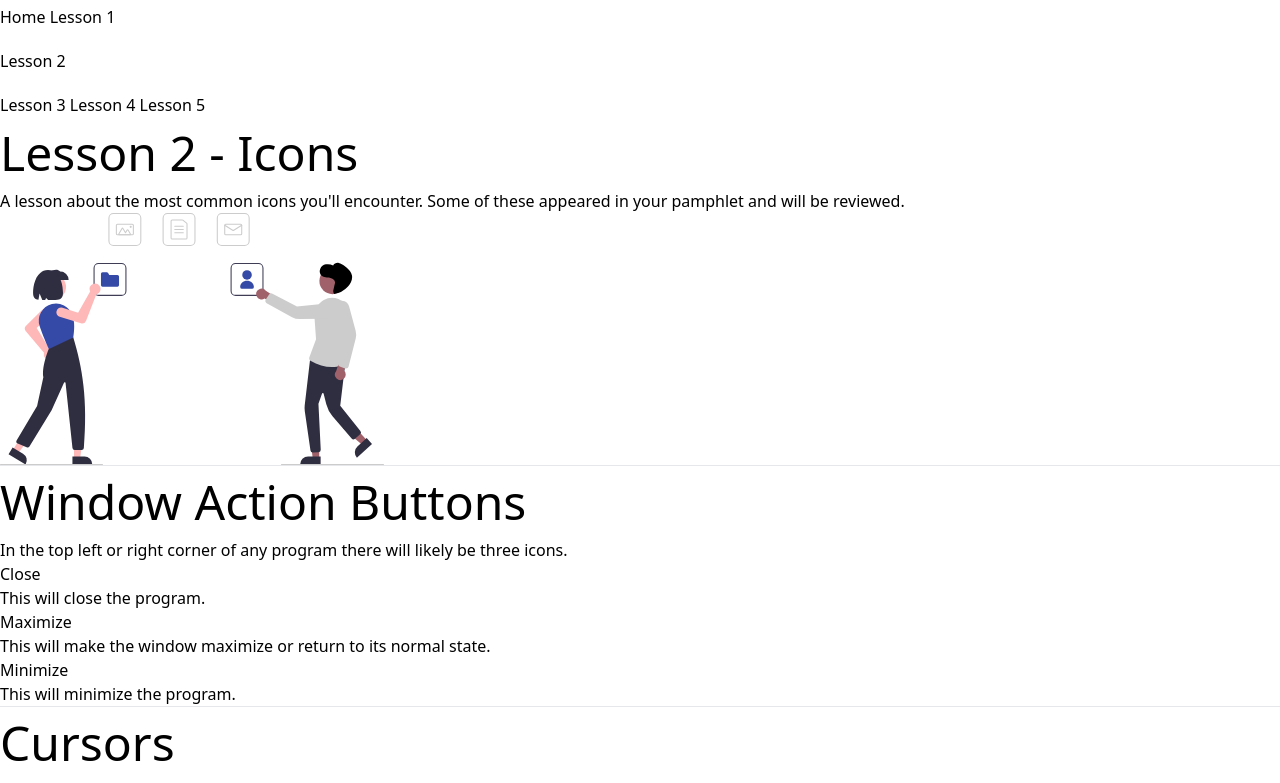
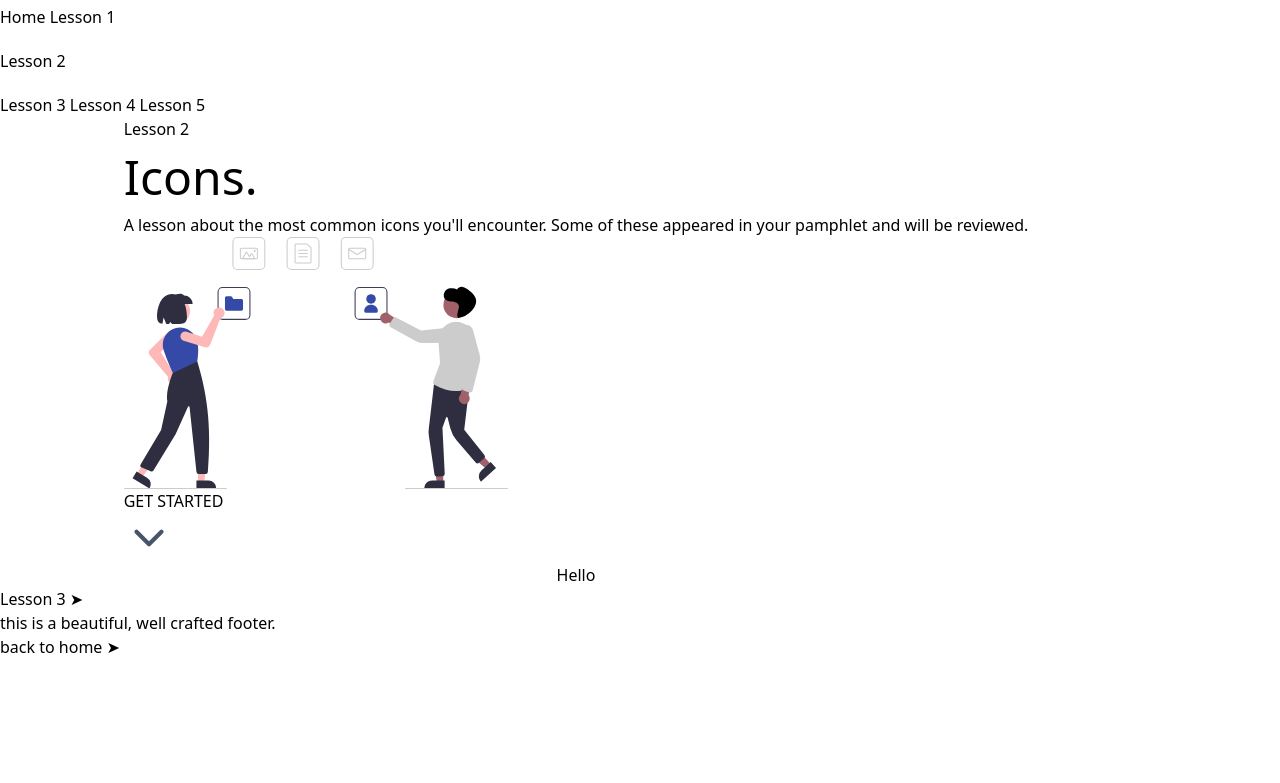
Before and after one commit to j-cleme/capstone_teaching-tech-lit, a SvelteKit app: page /icons in a window 1280 px wide. Shown: the part 491-1274 px from the top of the page. After the commit the page ends 1150 px from the top, so only its background shows below. Built offline with nearby package versions, Linux system fonts and the light colour scheme.

Commit message:
Icons update

```diff
--- a/package.json
+++ b/package.json
@@ -18,11 +18,11 @@
 		"prettier-plugin-svelte": "^2.8.1",
 		"svelte": "^3.54.0",
 		"svelte-lightbox": "^1.1.1",
-		"tailwindcss": "^3.2.7",
-		"vite": "^4.0.0"
+		"tailwindcss": "^3.2.7"
 	},
 	"type": "module",
 	"dependencies": {
-		"lucide-svelte": "^0.104.0"
+		"lucide-svelte": "^0.104.0",
+		"vite-plugin-remove-console": "^2.1.0"
 	}
 }
--- a/src/app.css
+++ b/src/app.css
@@ -20,7 +20,7 @@
   }
 
   main{
-
+    @apply w-[90%] flex flex-col justify-items-center justify-center items-center
   }
 
 }
--- a/src/routes/icons/+page.svelte
+++ b/src/routes/icons/+page.svelte
@@ -10,7 +10,8 @@
 		Minimize,
 		X,
 		Mouse,
-		Move
+		Move,
+		ChevronDown
 	} from 'lucide-svelte';
 </script>
 
@@ -18,24 +19,29 @@
 	<title>Lesson 2 - Icons</title>
 </svelte:head>
 
-<main class="w-[95%]">
-	<section class="flex flex-wrap justify-center items-center gap-x-10 p-8 w-fit
-	m-auto" role="banner">
-		<section class="rounded p-8">
+<main class="flex flex-col justify-center justify-items-center m-auto">
+	<div class="h-screen flex flex-col items-center justify-items-center justify-center">
+		<div class="flex flex-wrap items-center mb-20">
+			<section class="">
+				<p class=" tracking-wide text-[#ec598b] text-2xl">Lesson 2</p>
 				<h1 class="text-6xl text-slate-800 font-semibold">
-				Lesson 2 <span class="text-[#3549A6]">-</span> Icons
+					Icons<span class="text-[#3549A6]">.</span>
 				</h1>
 				<p class="pt-3.5 lg:max-w-[47ch] text-xl text-slate-600 mb-3.5">
 					A lesson about the most common icons you'll encounter. Some of these appeared in your
 					pamphlet and will be reviewed.
 				</p>
 			</section>
-		<aside>
-			<img src="assets/icons/icons.svg" alt="Icon Hero Image" />
-		</aside>
-	</section>
-	<hr>
-	<section class=" flex flex-row p-8 m-auto">
+			<img src="assets/icons/icons.svg" alt="Icon Hero Image" class="max-w-[30rem] max-h-[30rem]"/>
+		</div>
+		<p class=" tracking-widest text-2xl text-slate-600 font-light mt-10">GET STARTED</p>
+		<ChevronDown size={50} style="color:rgb(71, 85, 105);"/>
+	</div>
+	<div class="border-t w-full">
+		Hello
+	</div>
+</main>
+	<!-- <section class=" flex flex-row p-8 m-auto">
 		<section class="lg:max-w-[45ch] p-4 mr-8 pr-8">
 			<h1 class=" text-3xl text-slate-800 font-semibold ">
 				Window <span class="text-[#ec598b]">Action</span> Buttons
@@ -46,7 +52,7 @@
 		</section>
 		<section role="contentinfo" class="flex flex-wrap justify-center items-center ">
 			<div class=" p-4 flex flex-col h-full border-r">
-				<!-- <X size={70} enable-background={false}/> -->
+				<X size={70} enable-background={false}/>
 				<h3 class=" text-xl text-slate-800">Close</h3>
 				<p class="text-slate-600">
 					This will <span class="text-[#ec598b]">close</span> the program.
@@ -80,7 +86,7 @@
 
 		<section role="contentinfo" class="grid grid-cols-3">
 			<div class="px-4 pb-4 flex flex-wrap h-full border-r border-b items-center">
-				<!-- <X size={70} enable-background={false}/> -->
+				<X size={70} enable-background={false}/>
 				<MousePointer size={70}/>
 				<div class="flex flex-col ml-3">
 					<h3 class=" text-xl text-slate-800">Cursor Arrow</h3>
@@ -178,8 +184,8 @@
 
 		</section>
 
-	</section>
-</main>
+	</section> -->
+
 <section class="flex items-center justify-center my-5">
 	<a
 		href="/accessibility"
```
Also changed, not shown: 1 other file (tests, documents, lock files or other folders). Lines whose indentation alone changed are shown as unchanged.
